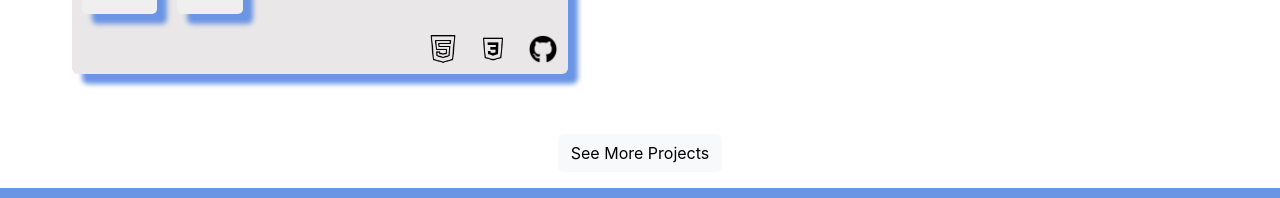
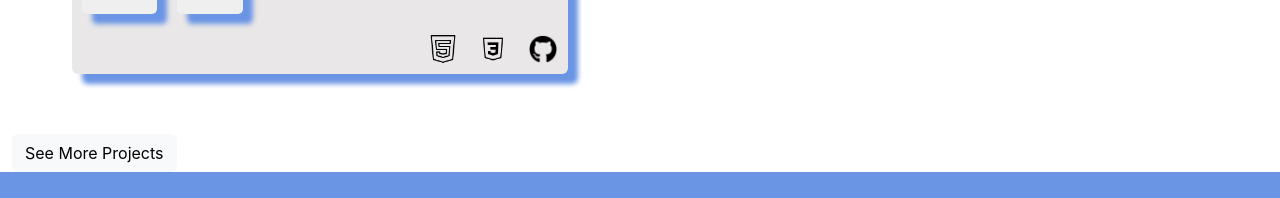
Before and after one commit to shAizi-Dev/portfolio, a React (Create React App) app: page / in a window 1280 px wide. Shown: the part 3340-3538 px from the top of the page. Built offline with nearby package versions, Linux system fonts and the light colour scheme.

Commit message:
commit changes

```diff
--- a/src/Pages/Projects.js
+++ b/src/Pages/Projects.js
@@ -122,9 +122,7 @@ function Projects() {
             </div>
         </div>
         {/* second row */}
-        <div className='row mb-3 text-center'>
-            <a href='https://shaizidev.netlify.app/' target='_blank'><button className='btn btn-light'>See More Projects</button> </a>
-        </div>
+            <a className='mb-3 text-center' href='https://shaizidev.netlify.app/' target='_blank'><button className='btn btn-light'>See More Projects</button> </a>
       </div>
     </div>
   )
```
